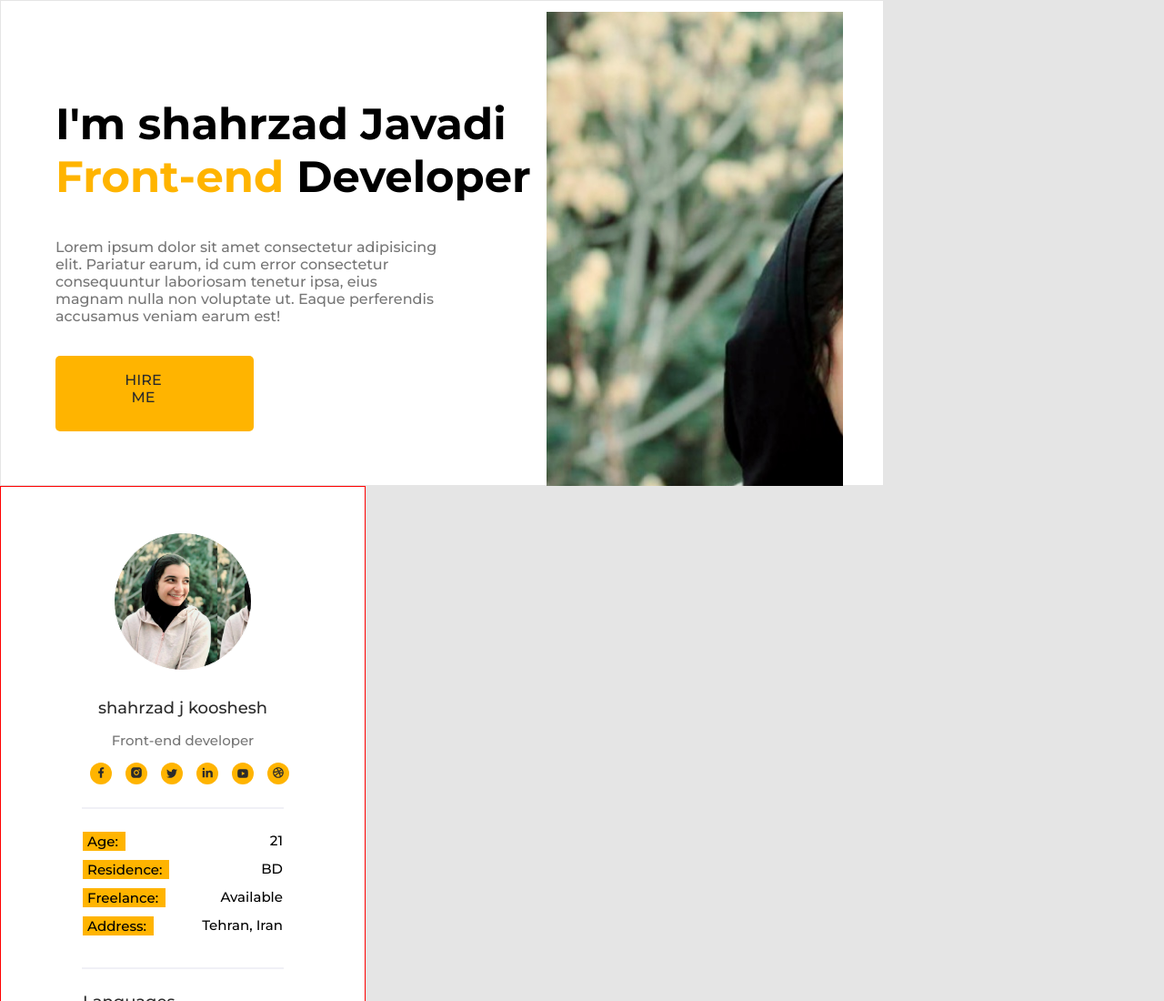
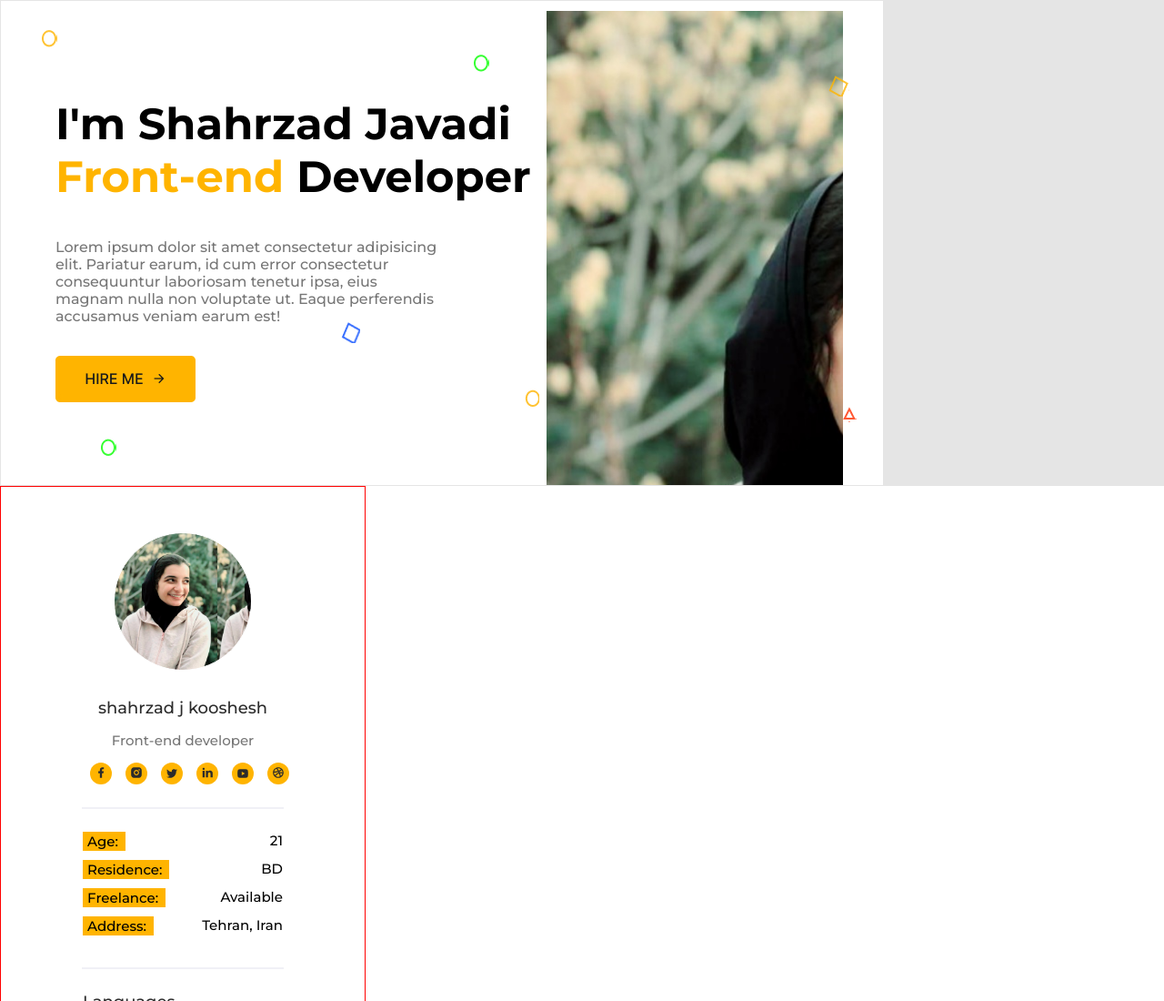
Before and after one commit to shahrzadJavadiKoushesh/IE_HW1, a plain HTML site: page index.html in a window 1280 px wide. Shown: the top 1100 px of the page at 91% size. Drawn offline with Linux system fonts and the light colour scheme.

Commit message:
complete intro has bug in intro photo

```diff
--- a/index.html
+++ b/index.html
@@ -17,20 +17,25 @@
         <div class="intro-containter">
             <div class="left">
                 <div class="intro-introduction">
-                 I'm shahrzad Javadi<br>
+                 I'm Shahrzad Javadi<br>
                 <span id="intro-introduction-expertise">Front-end</span> Developer
                 </div>
                 <div class="intro-bio">Lorem ipsum dolor sit amet consectetur adipisicing elit. Pariatur earum, id cum error consectetur consequuntur laboriosam tenetur ipsa, eius magnam nulla non voluptate ut. Eaque perferendis accusamus veniam earum est!</div>
+                <div class="HIRE-ME-btn"></div>
+            </div>
+            <div class="intro-image"></div>
+            <div class="polygon1"></div>
+            <div class="Rectangle52"></div>
+            <div class="Rectangle51"></div>
+            <div class="Ellipse15"></div>
+            <div class="Ellipse13"></div>
+            <div class="Ellipse16"></div>
+            <div class="Ellipse12"></div>
 
-                <div class="intro-btn">
-                    <div class="btn-text">HIRE ME</div>
-                    <div class="intro-btn-flash"></div>
-                </div>
-            </div>
-
-            <div class="intro-image"></div>
 
         </div>
+
+    </div>
         <div class="sidebar-container">
             <div class="sidebar-image"></div>
             <div class="sidebar-name">shahrzad j kooshesh</div>
--- a/styles/_variables.scss
+++ b/styles/_variables.scss
@@ -2,4 +2,5 @@ $document_background: #e5e5e5;
 $component_background: #fff;
 $secondary_color: #ffb400;
 $text_color: #767676;
+$btn_text: #2b2b2b;
 $Inter: "Montserrat", sans-serif;
--- a/styles/index.scss
+++ b/styles/index.scss
@@ -43,38 +43,87 @@ body {
     color: $text_color;
   }
 
-  .intro-btn{
+  .HIRE-ME-btn{
+    background-image: url("../assets/Hire_me.jpg");
+    width: 154px;
+    height: 51px;
     display: flex;
     flex-direction: column;
     justify-content: center;
     align-items: center;
-    padding: 16px 32px;
-    gap: 10px;
-    width: 154px;
-    height: 51px;
-    margin: 389.53px 756px 91.37px 60px;
-    border-radius: 5px;
-    background-color: $secondary_color;
-    .btn-text{
-      font-weight: 500;
-      font-size: 16px;
-      line-height: 19px;
-      margin: 16px 57px 16px 32px;
-      color: #2b2b2b;
-      width: 65px;
-      height: 19px;
-      display: flex;
-      align-items: center;
-      text-align: center;
-    }
+    margin-left: 60px;
+    margin-top: 389.53px;
+    margin-bottom: 91.37px;
   }
 
   .intro-image{
     width: 325.72px;
     height: 520.89px;
-    margin-top: -551.80px;
+    margin-top: -520.88px;
     margin-left: 600px;
     background-image: url("../assets/profile_image.jfif");
+  }
+
+  .polygon1{
+    background-image: url("../assets/Polygon1.jpg");
+    width: 15px;
+    height: 17.8px;
+    margin-top: -86.34px;
+    margin-bottom: 27.34px;
+    margin-right: 27.34px;
+  }
+
+  .Rectangle52{
+    background-image: url(../assets/Rectangle52.png);
+    width: 21.45px;
+    height: 22.92px;
+    margin-top: -179.28px;
+    margin-left: 373.83px;
+    margin-right: 574.8px;
+    margin-bottom: 128.25px;
+  }
+
+  .Rectangle51{
+    background-image: url(../assets/Rectangle51.png);
+    width: 22.45px;
+    height: 22.82px;
+    margin-left:910.46px ;
+    margin-top: -450px;
+    border: 2px;
+  }
+
+  .Ellipse15{
+    background-image: url(../assets/Ellipse15.png);
+    width: 16.5px;
+    height: 19.22px;
+    margin-left: 45px;
+    margin-top: -500px;
+  }
+
+  .Ellipse13{
+    background-image: url(../assets/Ellipse13.png);
+    width: 16px;
+    height: 19.22px;
+    margin-left: 514.86px;
+    margin-top: -105px;
+  }
+
+  .Ellipse16{
+    position: absolute;
+    background-image: url(../assets/Ellipse16.png);
+    width: 16.5px;
+    height: 19.22px;
+    margin-left: 110px;
+    margin-top: 480.64px;
+  }
+
+  .Ellipse12{
+    position: absolute;
+    background-image: url(../assets/Ellipse12.png);
+    width: 16.5px;
+    height: 19.22px;
+    margin-left: 520px;
+    margin-top: 59.23px;
   }
 }
 
```
Also changed, not shown: assets/Ellipse12.png (added), assets/Ellipse13.png (added), assets/Ellipse15.png (added), assets/Ellipse16.png (added), assets/Hire_me.jpg (added), assets/Polygon1.jpg (added), assets/Rectangle51.png (added), assets/Rectangle52.png (added), styles/index.css, 1 other file.
